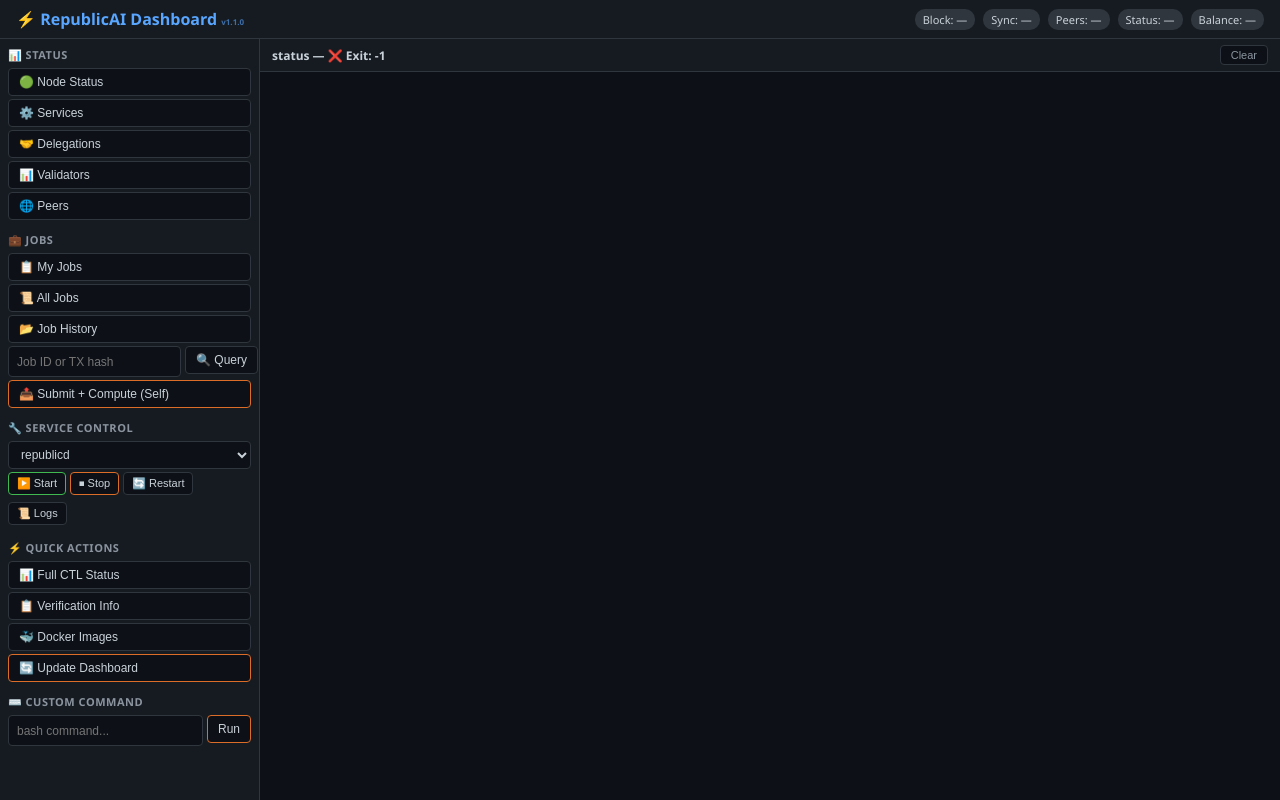
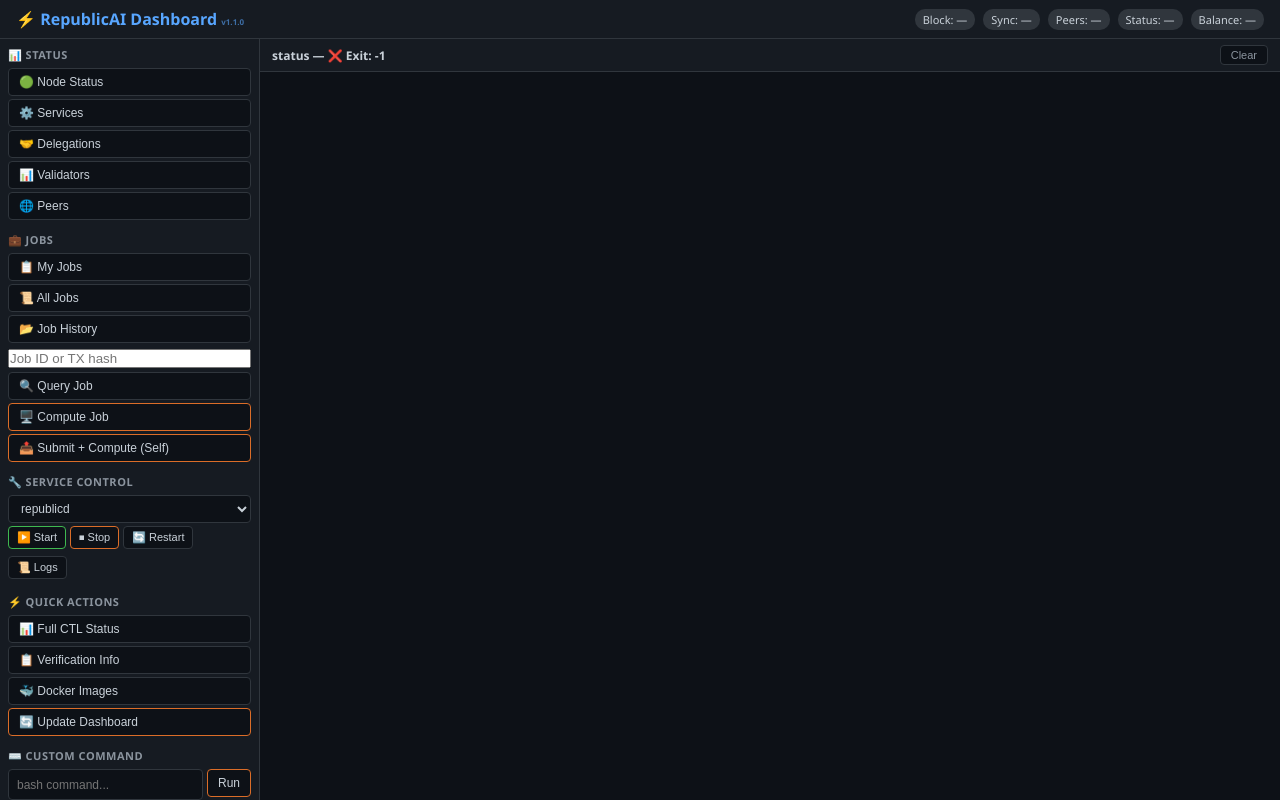
Before and after one commit to billythekidz/republicai-dashboard, a website: page public/index.html in a window 1280 px wide. Drawn offline with Linux system fonts and the light colour scheme; no server answers.

Commit message:
ui: move Query/Compute buttons below input field

```diff
--- a/public/index.html
+++ b/public/index.html
@@ -36,11 +36,9 @@
         <button data-cmd="list-jobs">📋 My Jobs</button>
         <button data-cmd="all-jobs">📜 All Jobs</button>
         <button data-cmd="job-history">📂 Job History</button>
-        <div class="input-row">
-          <input type="text" id="job-id-input" placeholder="Job ID or TX hash">
-          <button data-cmd="query-job" data-args-from="job-id-input">🔍 Query</button>
-          <button data-cmd="compute-job" data-args-from="job-id-input" class="warn">🖥️ Compute</button>
-        </div>
+        <input type="text" id="job-id-input" placeholder="Job ID or TX hash" style="width:100%;margin-bottom:4px">
+        <button data-cmd="query-job" data-args-from="job-id-input">🔍 Query Job</button>
+        <button data-cmd="compute-job" data-args-from="job-id-input" class="warn">🖥️ Compute Job</button>
         <button data-cmd="submit-self" class="warn">📤 Submit + Compute (Self)</button>
       </div>
 
```
